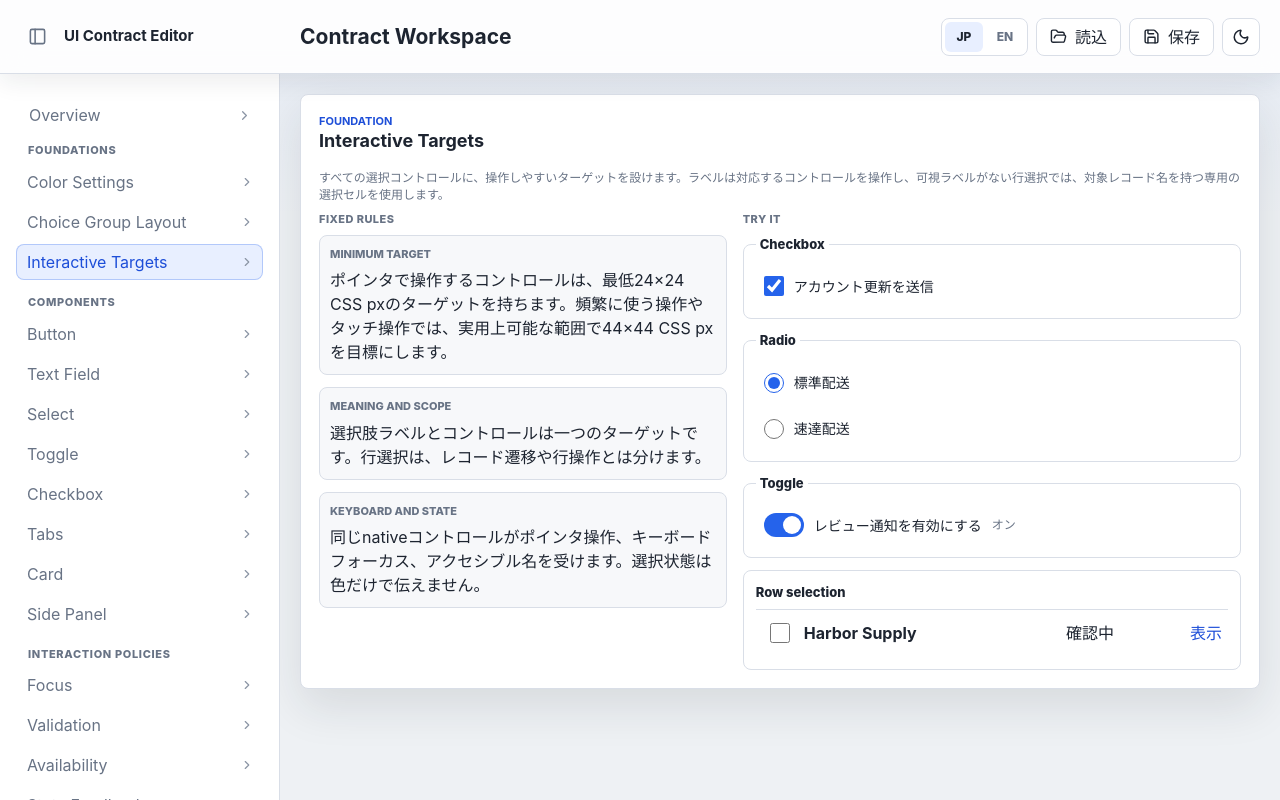
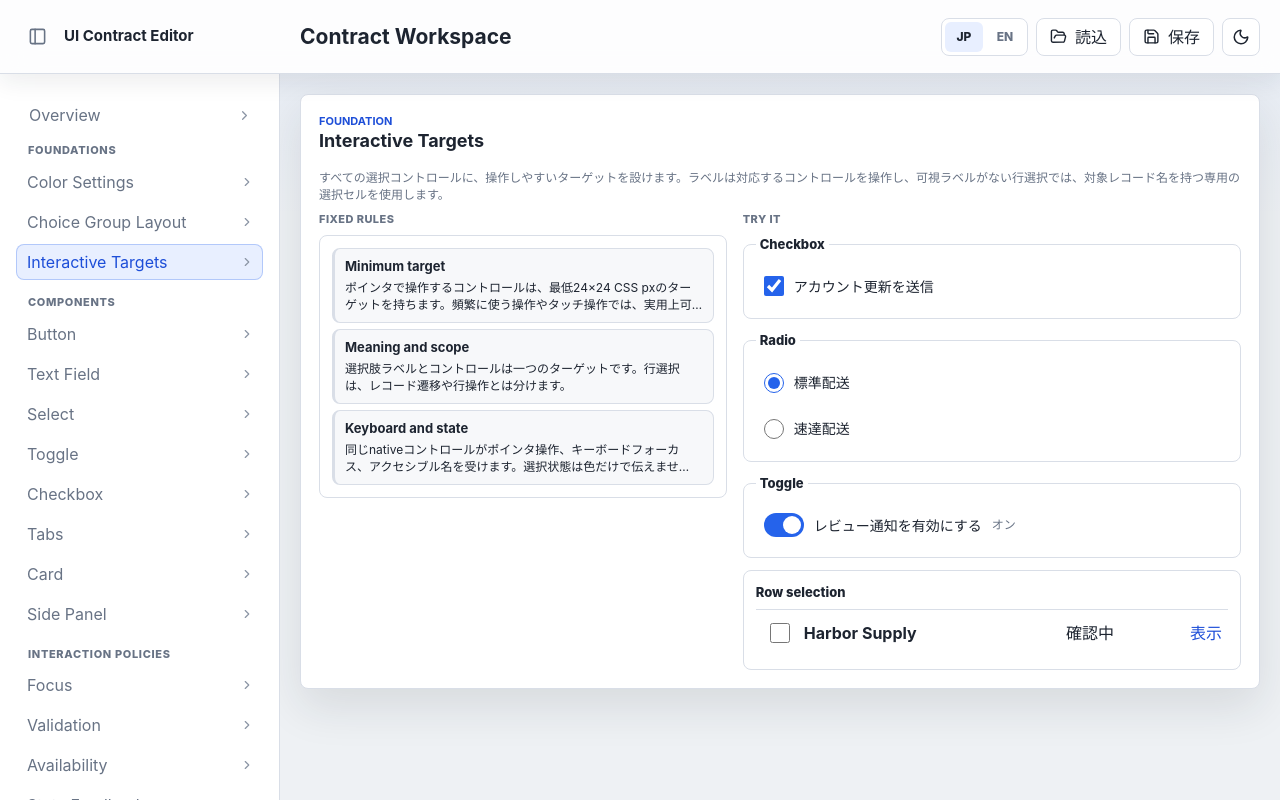
Before and after one commit to mk3008/ui-contract, a React (Vite) app: page / in a window 1280 px wide. Both pictures are taken after a click on the button "Interactive Targets". Built offline with nearby package versions, Linux system fonts and the light colour scheme.

Commit message:
fix(editor): unify left-pane rule cards

```diff
--- a/src/interaction-target-contract.tsx
+++ b/src/interaction-target-contract.tsx
@@ -19,11 +19,22 @@ export function InteractiveTargetContractPanel() {
         controlsLabel="Fixed rules"
         previewLabel="Try it"
         controls={
-          <div className="classification-notes">
-              <div><h4>Minimum target</h4><p>Pointer-operable controls provide at least a 24 by 24 CSS pixel target. Frequent or touch-relevant operations aim for 44 by 44 CSS pixels where practical.</p></div>
-              <div><h4>Meaning and scope</h4><p>Choice labels and controls form one target. Row selection remains separate from record navigation and row actions.</p></div>
-              <div><h4>Keyboard and state</h4><p>The same native control receives pointer activation, keyboard focus, and an accessible name. Checked state is never conveyed by color alone.</p></div>
-          </div>
+          <section aria-label="Fixed rules" className="option-group">
+            <div className="option-grid">
+              <div className="option-card fixed-rule-card">
+                <span className="option-title">Minimum target</span>
+                <span className="option-note">Pointer-operable controls provide at least a 24 by 24 CSS pixel target. Frequent or touch-relevant operations aim for 44 by 44 CSS pixels where practical.</span>
+              </div>
+              <div className="option-card fixed-rule-card">
+                <span className="option-title">Meaning and scope</span>
+                <span className="option-note">Choice labels and controls form one target. Row selection remains separate from record navigation and row actions.</span>
+              </div>
+              <div className="option-card fixed-rule-card">
+                <span className="option-title">Keyboard and state</span>
+                <span className="option-note">The same native control receives pointer activation, keyboard focus, and an accessible name. Checked state is never conveyed by color alone.</span>
+              </div>
+            </div>
+          </section>
         }
         preview={
           <div aria-label={translate('Interactive target preview')}>
--- a/src/styles.css
+++ b/src/styles.css
@@ -1010,6 +1010,15 @@ h3 {
   border-left-color: var(--primary);
   color: var(--primary-strong);
   background: var(--primary-soft);
+}
+
+.fixed-rule-card,
+.fixed-rule-card:hover {
+  border-color: var(--line);
+  border-left-color: var(--line);
+  color: var(--text);
+  background: var(--surface-soft);
+  cursor: default;
 }
 
 .option-title {
```
Also changed, not shown: 1 other file (tests, documents, lock files or other folders).
